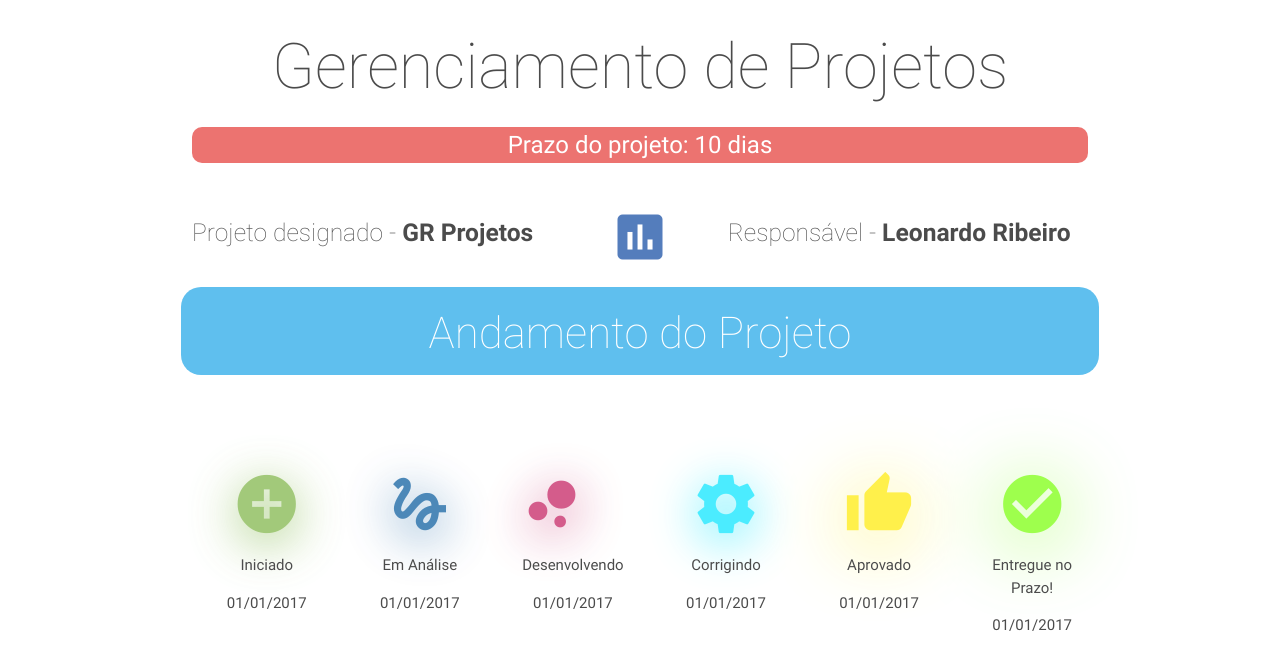
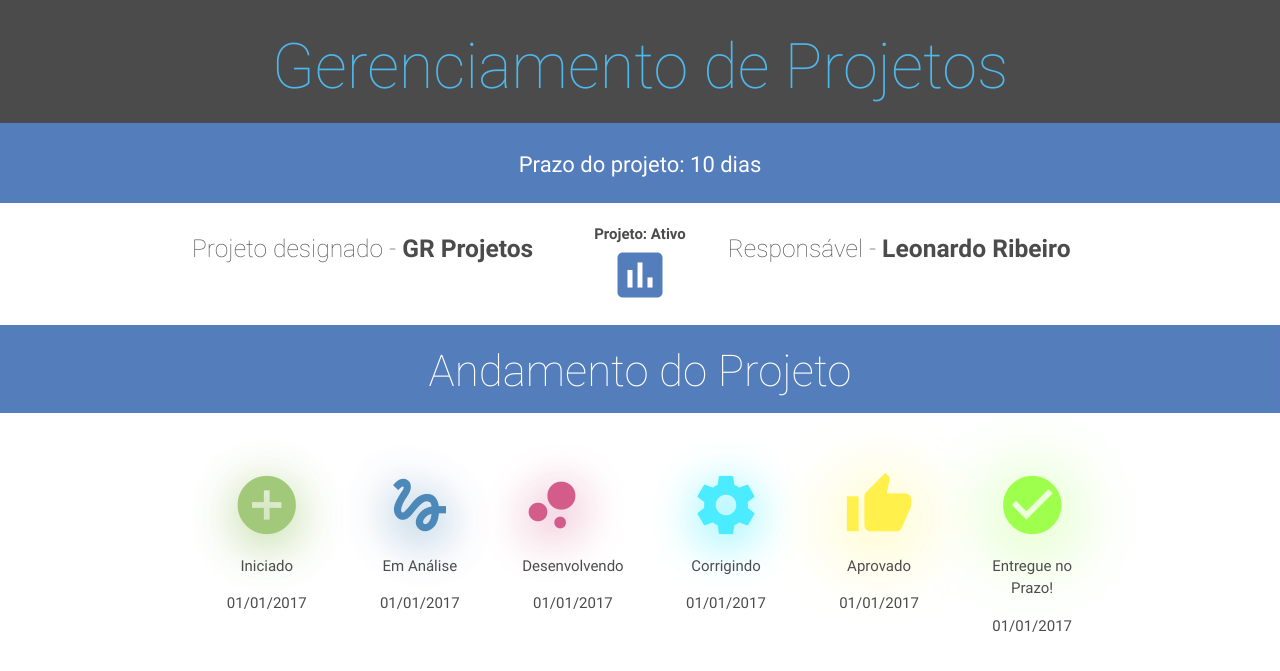
Before and after one commit to leolegends/gr_projetos, a PHP site: page /visualizar_projeto.php in a window 1280 px wide. Shown: the top 671 px of the page. Run offline with PHP 8.4, Linux system fonts and the light colour scheme; data that the repository does not hold is empty.

Commit message:
Reajuste de Layout, inclusao de campos

```diff
--- a/index.php
+++ b/index.php
@@ -18,7 +18,7 @@
 				</div>
 			</div>
 		<div class="container altura_div">
-			<form method="get" action="visualizar_projeto.php">
+			<form method="post" action="visualizar_projeto.php">
 			<div class="row">
 				<div class="col m4">
 					<label class="fonte">Nome do Projeto</label>
--- a/materialize/css/style.css
+++ b/materialize/css/style.css
@@ -75,17 +75,15 @@ font-weight: 100;
 }
 
 .title {
-  background-color: #039be5;
+  background-color: #0d47a1;
   color: white;
-  opacity: 0.9;
-  width: 2cm;
-  border-radius: 20px;
+  width: 1cm;
 /*  box-shadow: 0px 20px 50px #039be5;
 */
 }
 
 .altura_div {
-  margin-top: 2.5cm;
+  margin-top: 1.5cm;
 }
 
 .cadastro_title {
@@ -96,6 +94,14 @@ font-weight: 100;
 .fonte {
   color: white;
 }
-.corpo2 {
 
+.prazo {
+  text-align: center;
+  margin-top: -0.6cm;
+  background-color: #0d47a1;
+  color: white;
 }
+
+#prazo {
+  font-size: 22px;
+}
--- a/materialize/js/config.js
+++ b/materialize/js/config.js
@@ -32,4 +32,5 @@ $(document).ready(function(){
 	});
 
 
+
 });
--- a/visualizar_projeto.php
+++ b/visualizar_projeto.php
@@ -5,7 +5,6 @@ extract($_REQUEST);
 if ($start == "start"){
 
 
-	echo "botao apertado";
 
 
 
@@ -26,24 +25,23 @@ if ($start == "start"){
 		<script type="text/javascript" src="materialize/js/config.js"></script>
 	</head>
 		<body class="corpo">
-			<div class="container" style="border-style: black;">
-			<div class="row">
+			<div class="row cadastro_title">
 				<div class="col m12 s12">
 					<center>
-						<h1>Gerenciamento de Projetos</h1>
+						<h1><a href="index.php">Gerenciamento de Projetos</a></h1>
 					</center>
 				</div>
 			</div>
-			<div class="row">
-				<div class="col m12">
+			<div class="row prazo">
+				<div class="col m12 center">
 						<center>
 						<!-- Aqui entrara uma regra dos dias -->
-							<p id="prazo" style="border-radius: 10px 10px 10px 10px; font-size: 24px; margin-top: -0.5cm;
-  background-color: #e53935; color: white;">Prazo do projeto: 10 dias</p>
+							<p id="prazo">Prazo do projeto: 10 dias</p>
 						<!-- Decrementa apenas se for dias uteis -->
 						</center>
 				</div>
 			</div>
+			<div class="container" style="border-style: black;">
 
 			<div class="row">
 				<div class="col m5 s12">
@@ -51,12 +49,14 @@ if ($start == "start"){
 				</div>
 				<div class="col m2 s12">
 				<center>
+				<b>Projeto: Ativo</b>
 					<i class="material-icons" style='font-size: 60px; color: #0d47a1;'>assessment</i>
 				</center>
 				</div>
 				<div class="col m5 s12">
 					<h5>Responsável - <b>Leonardo Ribeiro</b></h5>
 				</div>
+			</div>
 			</div>
 					<div>
 						<div class="row">
@@ -67,6 +67,7 @@ if ($start == "start"){
 							</div>
 						</br>
 						</div>
+					<div class="container">
 						<div class="row altura_div">
 							    <div class='col m2 s12 center'>
 								<div style="margin-left: 0.5cm;" id="iniciado">
```
